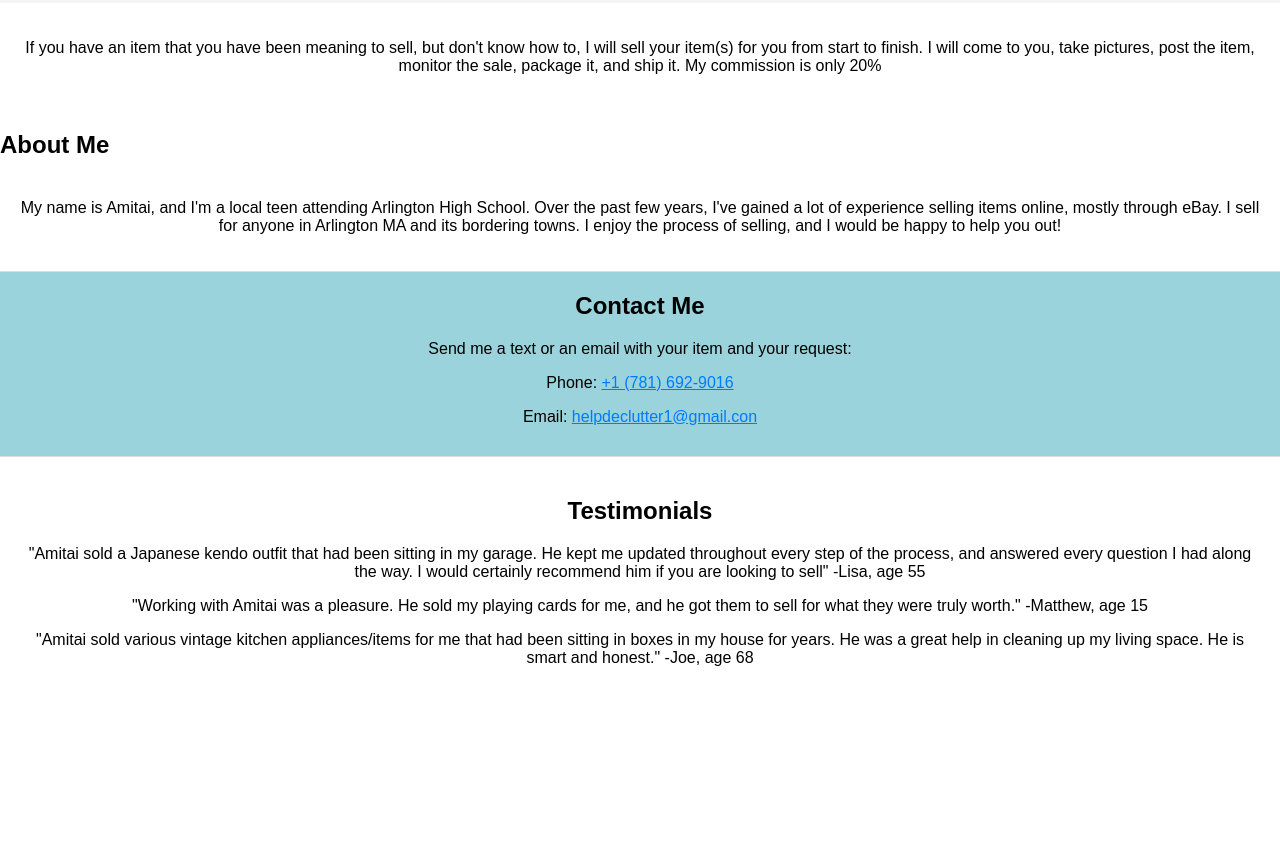
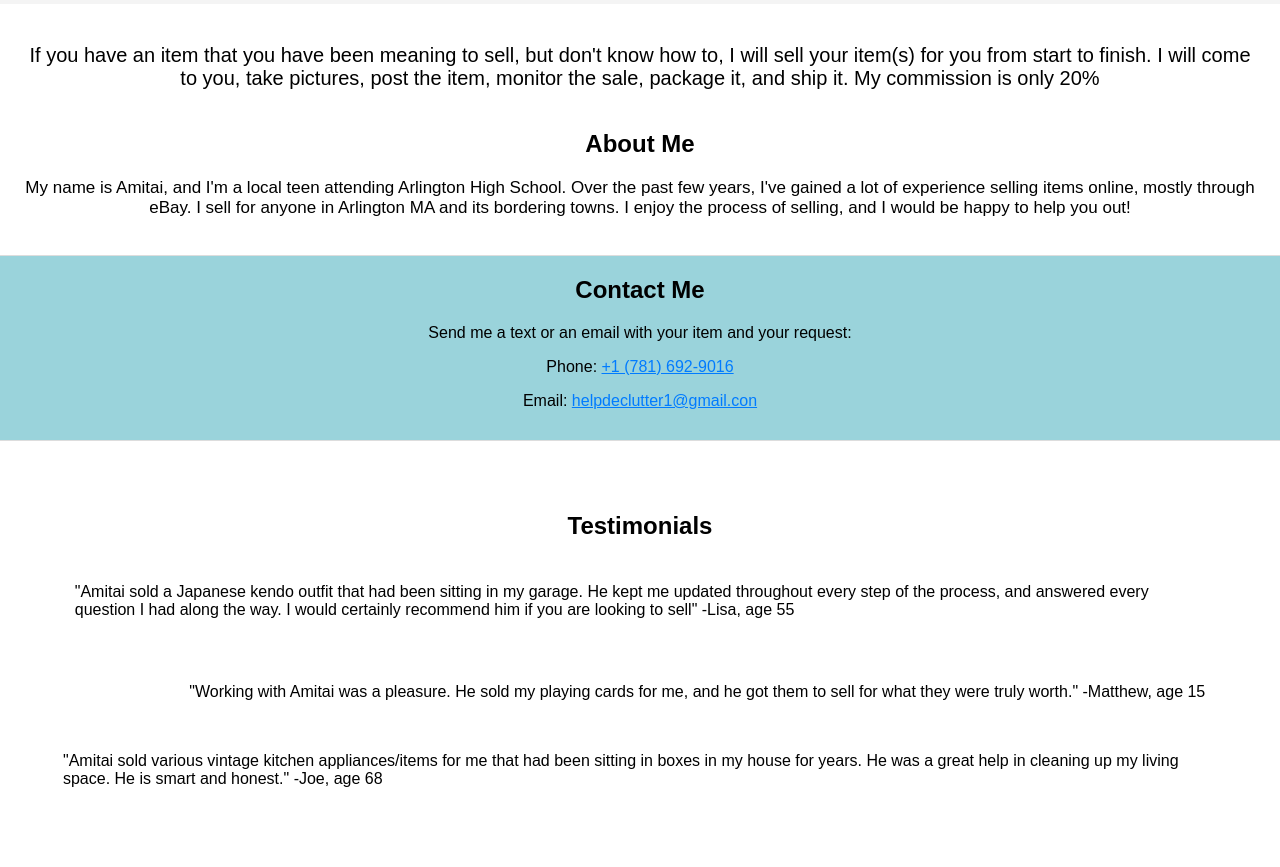
Before and after one commit to Amitai-Z/Declutter, a plain HTML site: page index.html in a window 1280 px wide. Shown: the part 74-941 px from the top of the page. Before the commit the page ends 800 px from the top, so only its background shows below. Drawn offline with Linux system fonts and the light colour scheme.

Commit message:
Update style.css

```diff
--- a/style.css
+++ b/style.css
@@ -6,6 +6,28 @@ body {
   margin: 0;
   padding: 0;
   background-color: #ffffff;
+}
+
+#about {
+  font-family: arial, sans-serif;
+  font-size: 20px;
+  background-color: #ffffff;
+}
+
+/*promotional video*/
+
+
+#AboutMe {
+  text-align: center;
+  padding: 0;
+  margin: 0;
+}
+
+#about2 {
+  font-family: Arial, sans-serif;
+  padding: 1;
+  margin: 1;
+  font-size: 17px
 }
 
 .container {
@@ -19,6 +41,7 @@ header {
   color: #0068a8;
   padding: 20px;
   text-align: center;
+  font-family: Verdana, sans-serif;
 }
 
 header h1 {
@@ -27,6 +50,7 @@ header h1 {
 
 /* Main content styles */
 main {
+
   padding: 20px;
   text-align: left;
 }
@@ -51,6 +75,28 @@ main {
   color: #007bff;
 }
 
+#testimony {
+  text-align: center;
+  padding: 4%
+}
+
+#Lisa {
+
+  text-align: left;
+  padding: 2%
+}
+
+#Matthew {
+  text-align: right;
+  padding: 2%
+}
+
+#Joe {
+  text-align: left;
+  padding: 1%
+}
+
+
 /* Responsive styles */
 @media screen and (max-width: 600px) {
   .container {
```
Lines whose indentation alone changed are shown as unchanged.
